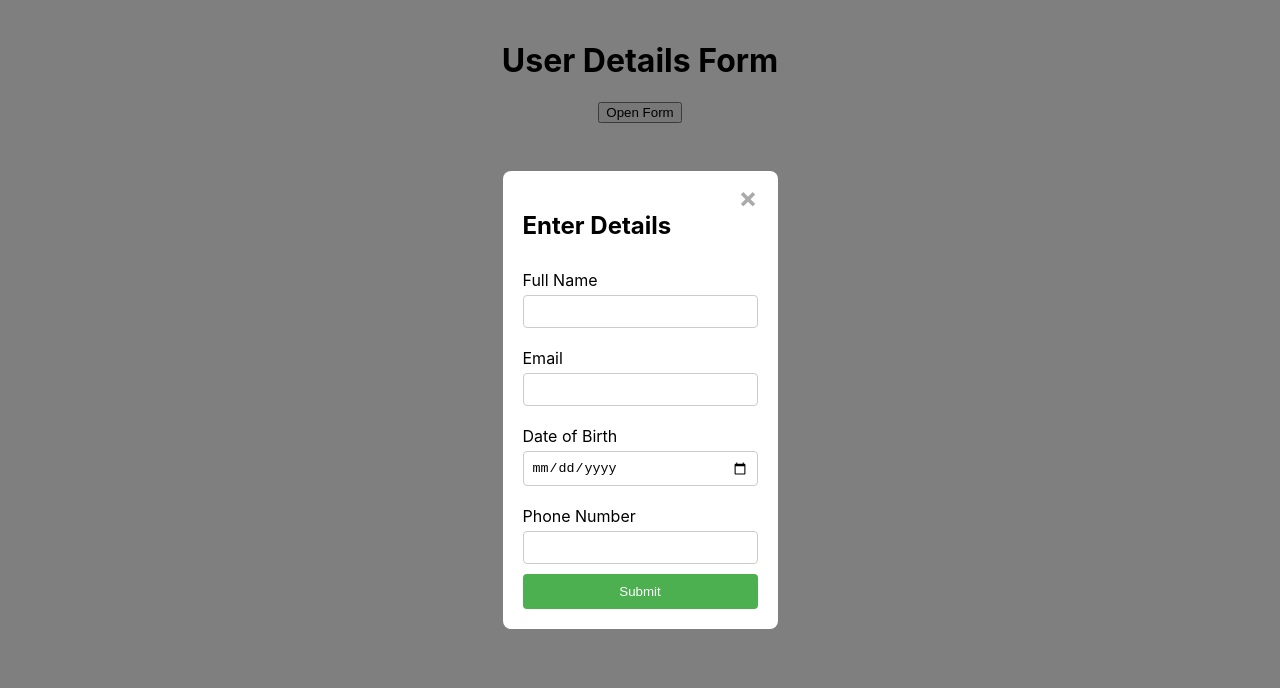
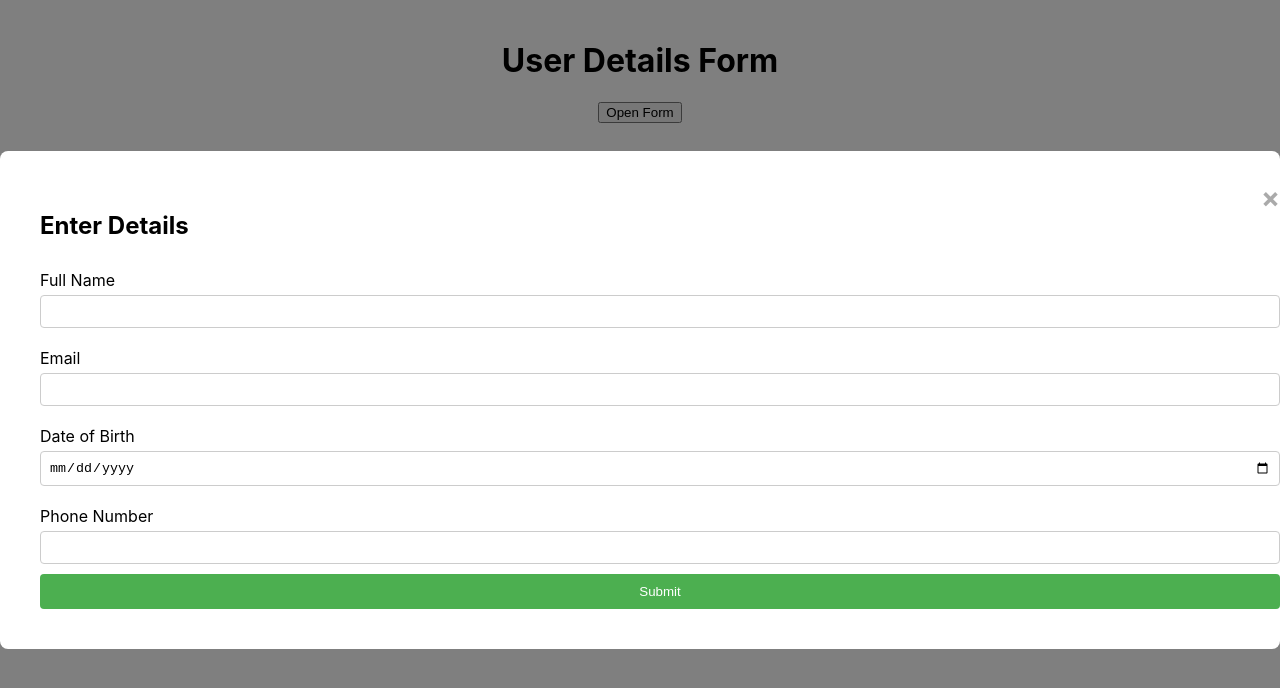
Before and after one commit to Poojitha-28/xmodal, a React (Create React App) app: page / in a window 1280 px wide. Both pictures are taken after a click on the button "Open Form". Shown: the top 688 px of the page. Built offline with nearby package versions, Linux system fonts and the light colour scheme.

Commit message:
handled closing

```diff
--- a/src/ModalWrap.jsx
+++ b/src/ModalWrap.jsx
@@ -84,7 +84,8 @@ function ModalWrap() {
       <button onClick={() => setIsModalOpen(true)}>Open Form</button>
 
       {/* Modal using react-modal */}
-      <Modal isOpen={isModalOpen} onRequestClose={() => setIsModalOpen(false)} className="modal" overlayClassName="overlay">
+      <Modal isOpen={isModalOpen} onRequestClose={() => setIsModalOpen(false)} className="modal-content" overlayClassName="overlay"         closeTimeoutMS={200}
+      >
         <div className="modal-content">
           <span className="close-btn" onClick={() => setIsModalOpen(false)}>&times;</span>
           <h2>Enter Details</h2>
```
